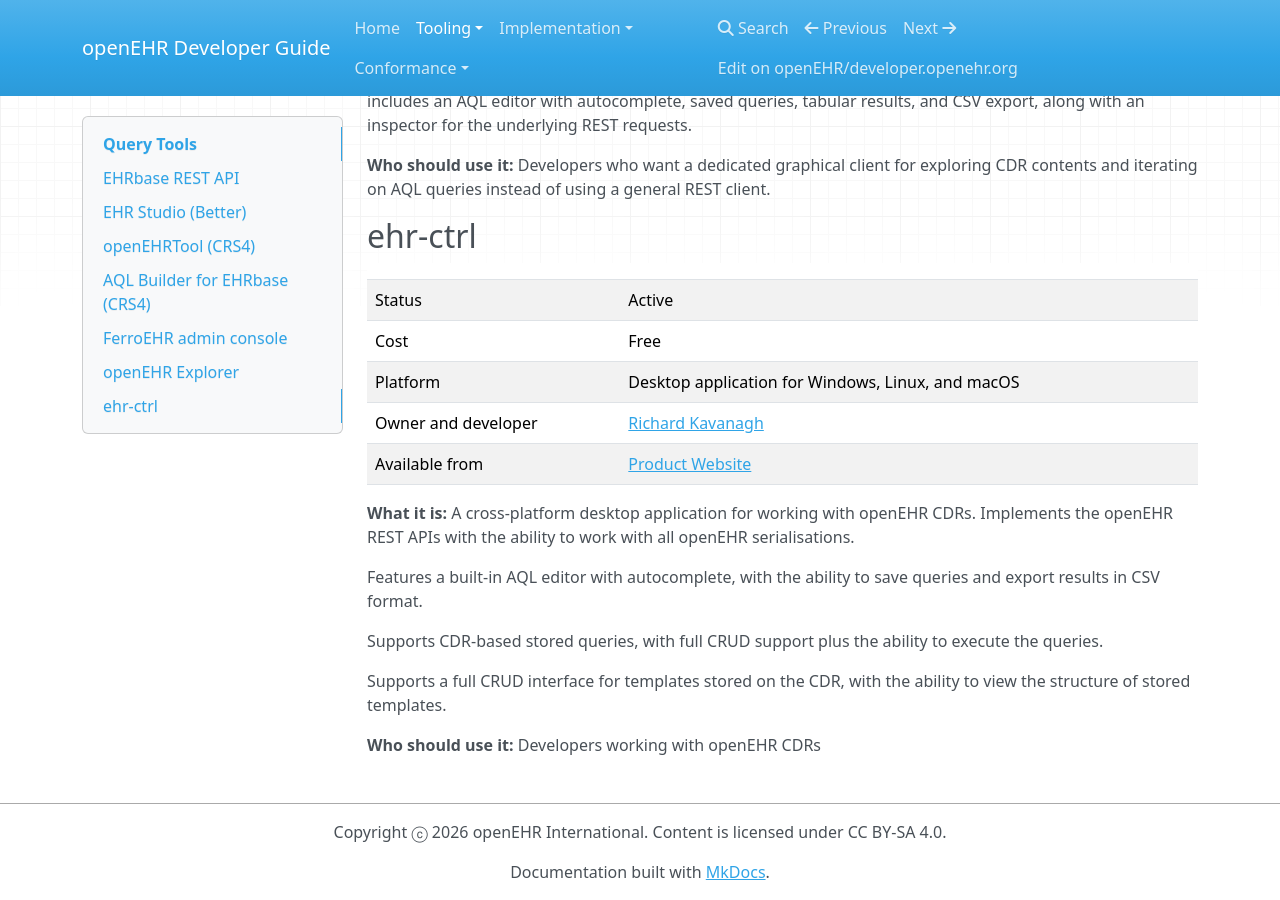
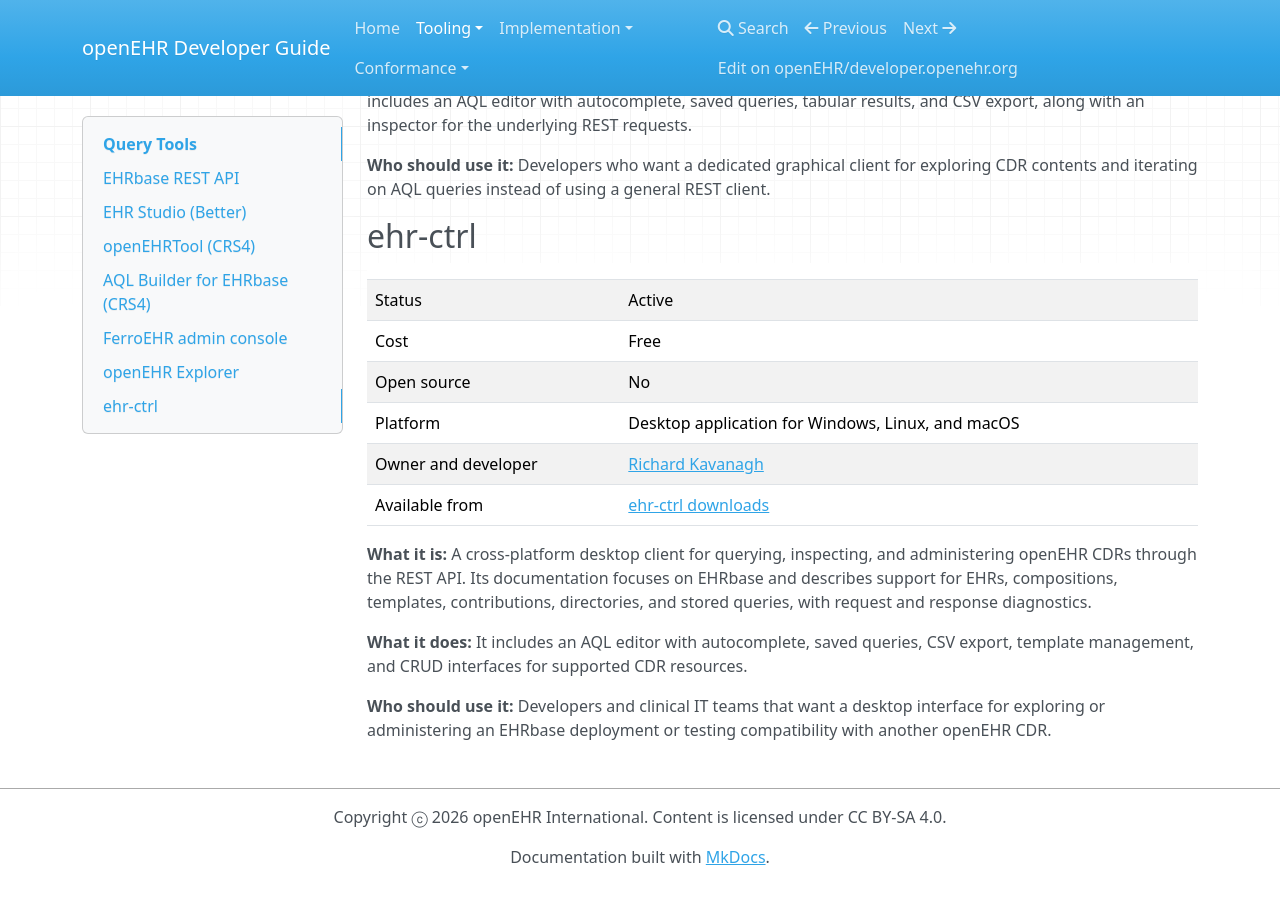
Before and after one commit to openEHR/developer.openehr.org, an MkDocs documentation site: the page built from docs/tooling/query-tools.md, in a window 1280 px wide and 900 px high, scrolled down 2411 px. Built offline with MkDocs 1.6.1, drawn with Linux system fonts in a browser that asks for light colours; nearby versions of some CDN libraries.

Commit message:
docs(tooling): refine ehr-ctrl entry

```diff
--- a/docs/tooling/query-tools.md
+++ b/docs/tooling/query-tools.md
@@ -87,17 +87,13 @@ The most common way to run AQL queries against EHRbase is directly through the R
 | --- | --- |
 | Status | Active |
 | Cost | Free |
+| Open source | No |
 | Platform | Desktop application for Windows, Linux, and macOS |
 | Owner and developer | [Richard Kavanagh](https://www.linkedin.com/in/richardkavanagh/) |
-| Available from | [Product Website](https://www.ehr-ctrl.info/downloads) |
+| Available from | [ehr-ctrl downloads](https://www.ehr-ctrl.info/downloads) |
 
+**What it is:** A cross-platform desktop client for querying, inspecting, and administering openEHR CDRs through the REST API. Its documentation focuses on EHRbase and describes support for EHRs, compositions, templates, contributions, directories, and stored queries, with request and response diagnostics.
 
-**What it is:** A cross-platform desktop application for working with openEHR CDRs. Implements the openEHR REST APIs with the ability to work with all openEHR serialisations.
+**What it does:** It includes an AQL editor with autocomplete, saved queries, CSV export, template management, and CRUD interfaces for supported CDR resources.
 
-Features a built-in AQL editor with autocomplete, with the ability to save queries and export results in CSV format.
-
-Supports CDR-based stored queries, with full CRUD support plus the ability to execute the queries.
-
-Supports a full CRUD interface for templates stored on the CDR, with the ability to view the structure of stored templates.
-
-**Who should use it:** Developers working with openEHR CDRs
+**Who should use it:** Developers and clinical IT teams that want a desktop interface for exploring or administering an EHRbase deployment or testing compatibility with another openEHR CDR.
```
Also changed, not shown: docs/tooling/comparison-table.md (+1 -0 lines).
